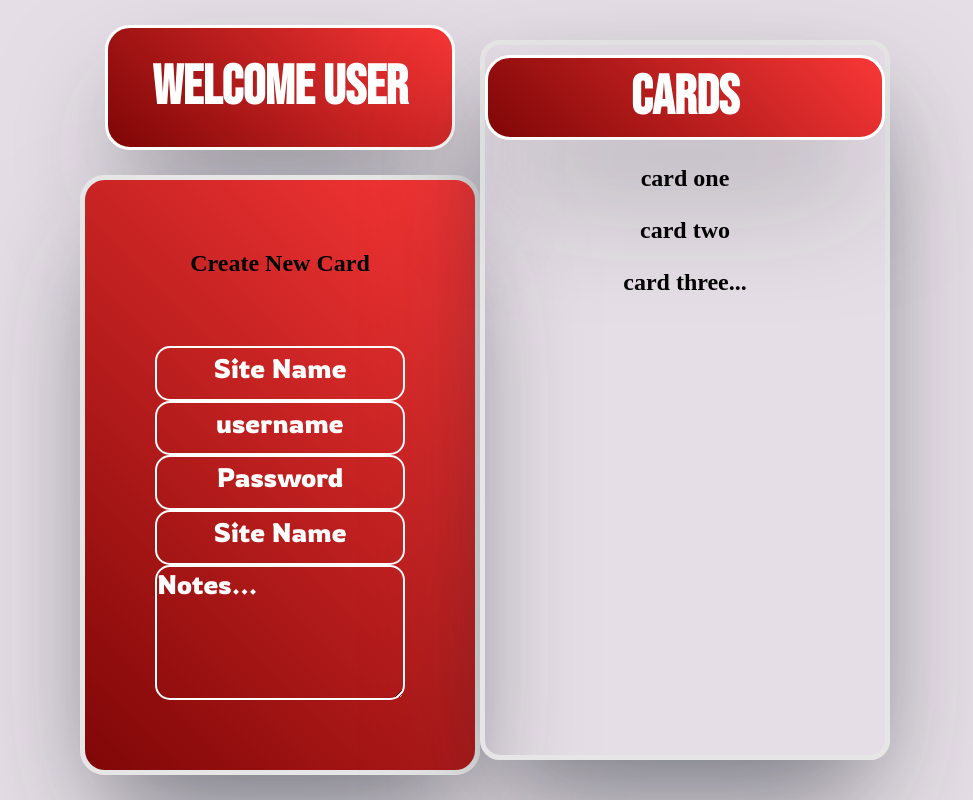
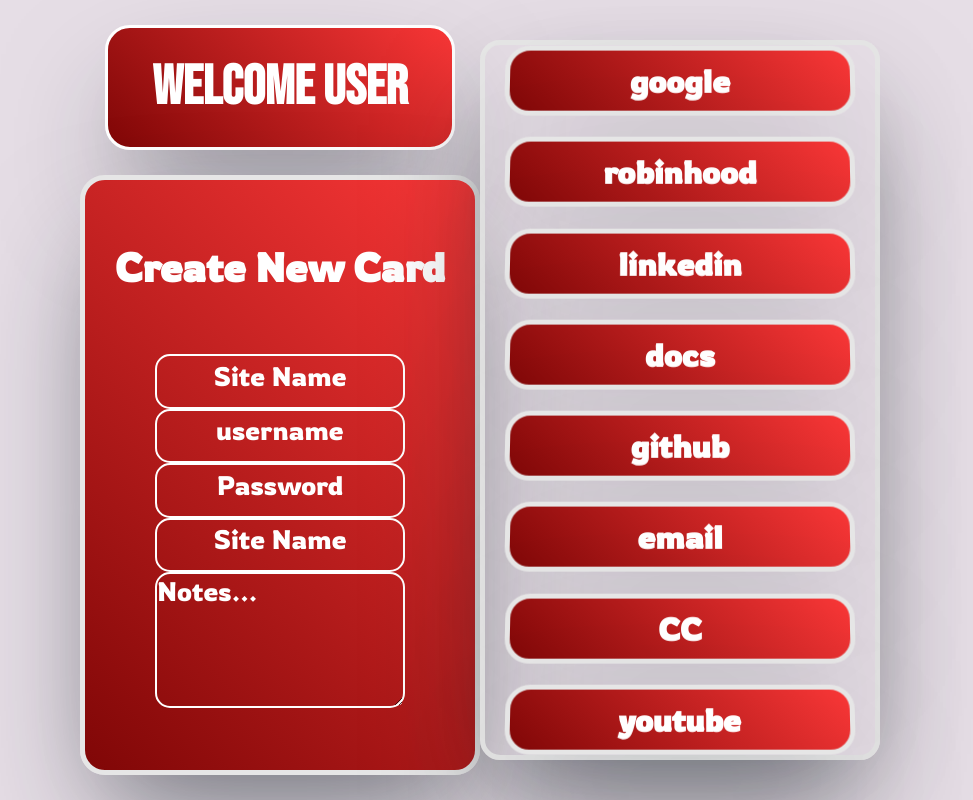
Before and after one commit to yunus-25jmi/jpass, a React (Create React App) app: page /Home in a window 1280 px wide. Shown: the whole page, without its empty margins (160-1133 px from the left). Built offline with nearby package versions, Linux system fonts and the light colour scheme.

Commit message:
home page styled and working,

```diff
--- a/src/App.css
+++ b/src/App.css
@@ -157,3 +157,40 @@
     color: rgb(129,7,7);
     transform: translate3d(0px, 0px, -250px);
 }
+
+.card{
+
+}
+
+.preview{
+    background: rgb(129,7,7);
+    background: linear-gradient(45deg, rgba(129,7,7,1) 1%, rgba(249,55,55,1) 100%);
+    background-size: cover;
+    width: 350px;
+    height: 125px;
+    border-radius: 25px;
+    background: rgb(129,7,7);
+    background: linear-gradient(45deg, rgba(129,7,7,1) 1%, rgba(249,55,55,1) 100%);
+    background-size: cover;
+    transform:
+            perspective(75em)
+            rotateX(10deg);
+    box-shadow:
+            rgba(22, 31, 39, 0.5) 5px 60px 123px -25px,
+            rgba(19, 26, 32, 0.15) 5px 35px 75px -35px;
+    border: 5px solid #e6e6e6;
+    display: flex;
+    justify-content: center;
+    align-items: center;
+    transition: 0.3s ease-in-out transform;
+}
+.preview:hover{
+    cursor: pointer;
+    transform: translate3d(5px, 5px, -250px);
+}
+
+.preview-title{
+    color: white;
+    font-size: 200%;
+    font-family: 'Rowdies', cursive;
+}
--- /dev/null
+++ b/src/components/CardPreview.js
@@ -0,0 +1,12 @@
+import React from "react";
+
+const CardPreview = (props)=>{
+
+  return (
+    <div className='preview'>
+      <h1 className='preview-title'>{props.name}</h1>
+    </div>
+  )
+}
+
+export default CardPreview;
--- a/src/components/home/Home.js
+++ b/src/components/home/Home.js
@@ -1,5 +1,6 @@
 import React, {useState} from "react";
 import css from './home.css';
+import CardPreview from "../CardPreview";
 
 const Home = ()=>{
   const [siteName, setSiteName] = useState('')
@@ -52,12 +53,14 @@
         </div>
       </section>
       <section className='home-cards'>
-        <div className='home-cards-header'>
-          <h1 className='home-cards-title'>Cards</h1>
-        </div>
-        <h2>card one</h2>
-        <h2>card two</h2>
-        <h2>card three...</h2>
+        <CardPreview name={'google'}/>
+        <CardPreview name={'robinhood'}/>
+        <CardPreview name={'linkedin'}/>
+        <CardPreview name={'docs'}/>
+        <CardPreview name={'github'}/>
+        <CardPreview name={'email'}/>
+        <CardPreview name={'CC'}/>
+        <CardPreview name={'youtube'}/>
       </section>
     </div>
   )
--- a/src/components/home/home.css
+++ b/src/components/home/home.css
@@ -97,11 +97,12 @@
     justify-content: flex-start;
     align-items: center;
     border-radius: 20px;
-    gap: 25px;
+    gap: 20px;
     box-shadow:
             rgba(22, 31, 39, 0.5) 0px 60px 123px -25px,
             rgba(19, 26, 32, 0.15) 0px 35px 75px -35px;
     border: 5px solid #e6e6e6;
+    background: none;
 }
 
 .home-cards-header{
@@ -109,3 +110,9 @@
     width: 400px;
     height: 85px;
 }
+
+.create-card-title{
+    color: white;
+    font-size: 250%;
+    font-family: 'Rowdies', cursive;
+}
```
Also changed, not shown: src/components/Card.js (added, +17 -0 lines).
